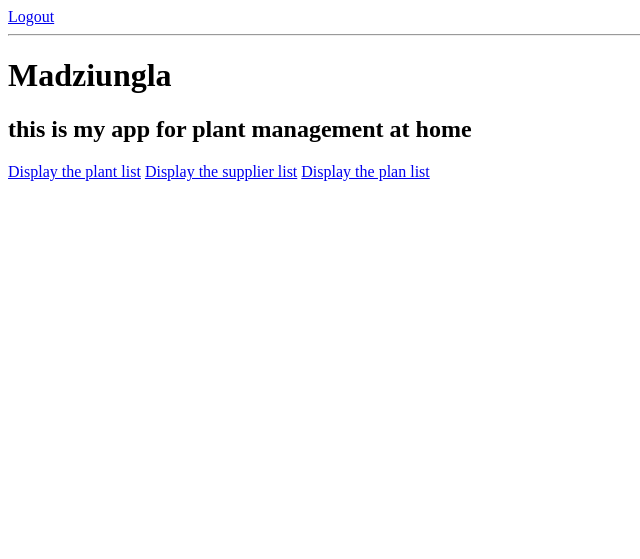
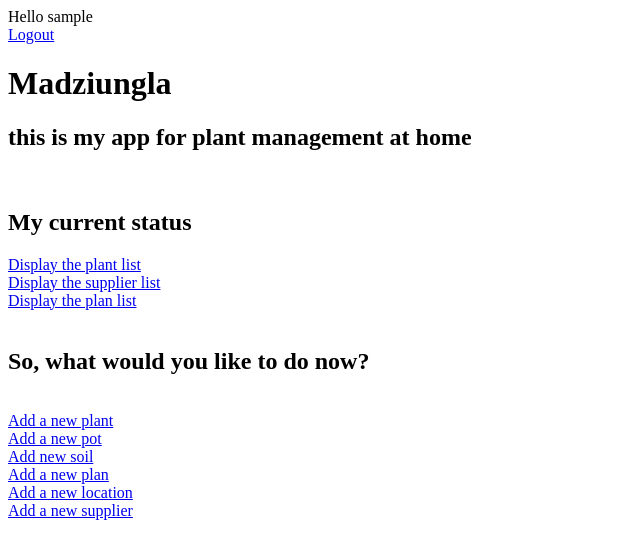
Before and after one commit to RavDark1979/DjangoPlants, a Django app: page / in a window 1280 px wide. Shown: the top 559 px of the page, without its empty margins (0-640 px from the left). Run offline with Django 3.2, Linux system fonts and the light colour scheme; the visitor is signed in with stand-in values (Sample User, id 1).

Commit message:
Night update.

```diff
--- a/templates/location_form.html
+++ b/templates/location_form.html
@@ -5,6 +5,7 @@
     <title>Title</title>
 </head>
 <body>
+    <a class="btn btn-primary" href="/">Return to the main page</a>
     <form method="post">
     {% csrf_token %}
     {{ form }}
--- a/templates/main_page_form.html
+++ b/templates/main_page_form.html
@@ -6,18 +6,39 @@
 </head>
 <body>
 {% if user.is_authenticated %}
+    Hello {{ user.username }}<br>
     <a href="{% url 'logout' %}">Logout</a>
     {% else %}
     <a href="{% url 'login' %}">Login</a>
 {% endif %}
 
 
-<hr>
+<br>
 
 <h1>Madziungla</h1>
 <h2> this is my app for plant management at home </h2>
+<br>
+<h2> My current status </h2>
 <a href="{% url 'plant_list' %}">Display the plant list</a>
+<br>
 <a href="{% url 'supplier_list' %}">Display the supplier list</a>
+<br>
 <a href="{% url 'plan_list' %}">Display the plan list</a>
+<br>
+<br>
+<h2> So, what would you like to do now? </h2>
+<br>
+<a href="{% url 'add_plant' %}">Add a new plant</a>
+<br>
+<a href="{% url 'add_pot' %}">Add a new pot</a>
+<br>
+<a href="{% url 'add_soil' %}">Add new soil</a>
+<br>
+<a href="{% url 'add_plan' %}">Add a new plan</a>
+<br>
+<a href="{% url 'add_location' %}">Add a new location</a>
+<br>
+<a href="{% url 'add_supplier' %}">Add a new supplier</a>
+
 </body>
 </html>
--- a/templates/plan_form.html
+++ b/templates/plan_form.html
@@ -5,6 +5,7 @@
     <title>Title</title>
 </head>
 <body>
+    <a class="btn btn-primary" href="/">Return to the main page</a>
     <form method="post">
     {% csrf_token %}
     {{ form }}
--- a/templates/plan_list_form.html
+++ b/templates/plan_list_form.html
@@ -7,6 +7,7 @@
     <link rel="stylesheet" href="{% static 'my_css.css' %}">
 </head>
 <body>
+    <a class="btn btn-primary" href="/">Return to the main page</a>
     {% if plans|length == 0 %}
         <h3>No plans in database</h3>
     {% else %}
@@ -16,6 +17,7 @@
         {% for plan in plans %}
         <p>{{ plan }}</p>
         <a href="{% url 'edit_plan' plan.id %}">Edit plan</a>
+        <a class="btn btn-primary" href="/">Return to the main page</a>
     {% endfor %}
     {% endif %}
 </body>
--- a/templates/plant_form.html
+++ b/templates/plant_form.html
@@ -5,6 +5,7 @@
     <title>Title</title>
 </head>
 <body>
+    <a class="btn btn-primary" href="/">Return to the main page</a>
     <form method="post" enctype="multipart/form-data">
     {% csrf_token %}
     {{ form }}
--- a/templates/plant_list_form.html
+++ b/templates/plant_list_form.html
@@ -7,12 +7,12 @@
     <link rel="stylesheet" href="{% static 'my_css.css' %}">
 </head>
 <body>
+    <a class="btn btn-primary" href="/">Return to the main page</a>
     {% if plants|length == 0 %}
         <h3>No plants in database</h3>
     {% else %}
         <h3>Current number of plants in my database: {{ plants|length }}</h3>
         <hr>
-
         <h2>My current list of plants:</h2>
         {% for plant in plants %}
         <p>{{ plant }}</p>
--- a/templates/pot_form.html
+++ b/templates/pot_form.html
@@ -5,6 +5,7 @@
     <title>Title</title>
 </head>
 <body>
+    <a class="btn btn-primary" href="/">Return to the main page</a>
     <form method="post">
     {% csrf_token %}
     {{ form }}
--- a/templates/soil_form.html
+++ b/templates/soil_form.html
@@ -5,6 +5,7 @@
     <title>Title</title>
 </head>
 <body>
+    <a class="btn btn-primary" href="/">Return to the main page</a>
     <form method="post">
     {% csrf_token %}
     {{ form }}
--- a/templates/supplier_form.html
+++ b/templates/supplier_form.html
@@ -5,6 +5,7 @@
     <title>Title</title>
 </head>
 <body>
+    <a class="btn btn-primary" href="/">Return to the main page</a>
     <form method="post">
     {% csrf_token %}
     {{ form }}
--- a/templates/supplier_list_form.html
+++ b/templates/supplier_list_form.html
@@ -7,6 +7,7 @@
     <link rel="stylesheet" href="{% static 'my_css.css' %}">
 </head>
 <body>
+    <a class="btn btn-primary" href="/">Return to the main page</a>
     {% if suppliers|length == 0 %}
         <h3>No suppliers in database</h3>
     {% else %}
```
